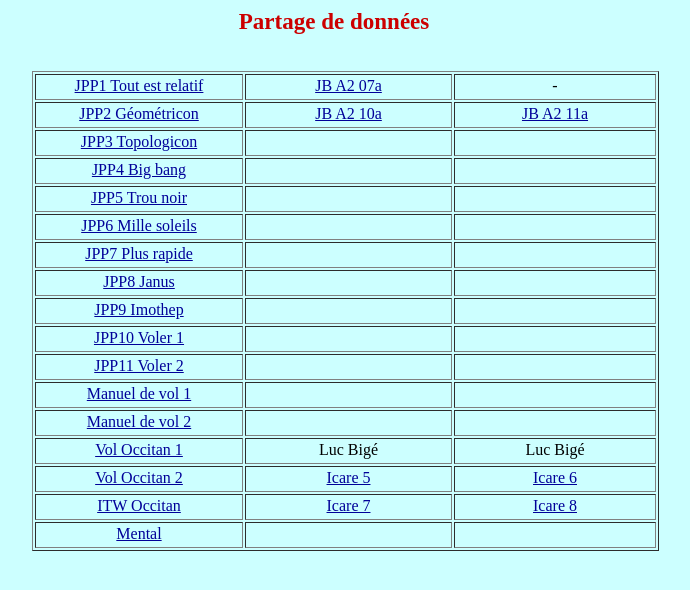
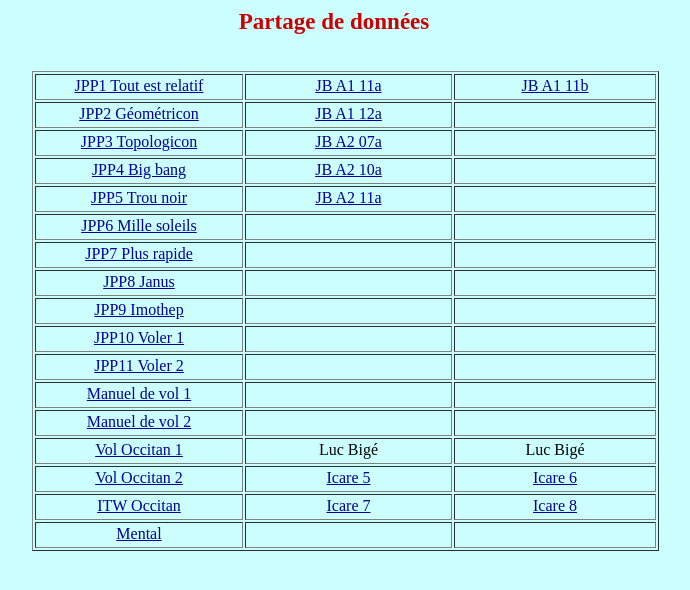
Before and after one commit to Prophil17/data-Partage, a plain HTML site: page index.htm in a window 1280 px wide. Shown: the whole page, without its empty margins (43-733 px from the left). Drawn offline with Linux system fonts and the light colour scheme.

Commit message:
Add files via upload

```diff
--- a/index.htm
+++ b/index.htm
@@ -1,5 +1,6 @@
 <!DOCTYPE html PUBLIC "-//W3C//DTD HTML 4.01//EN" "http://www.w3.org/TR/html4/strict.dtd">
 <html lang="fr-fr"><head>
+
 
 
 
@@ -38,8 +39,8 @@
   <tbody>
     <tr>
       <td style="vertical-align: top; text-align: center; width: 202px;"><a href="TOUT%20EST%20RELATIF.pdf">JPP1 Tout est relatif</a><br>
-      </td><td style="vertical-align: top; width: 201px; text-align: center;"><a href="07-LE%20MOI%20ET%20L%27EGO-A.mp3">JB A2 07a</a><a href="NIETZSCHE%20%20Lart.mp3">
-</a></td><td style="vertical-align: top; width: 196px; text-align: center;">-<br>
+      </td><td style="vertical-align: top; width: 201px; text-align: center;"><a href="NIETZSCHE%20%20Lart.mp3">
+</a><a href="11-CONNAISSANCE%20DES%20ASPECTS-1.mp3">JB A1 11a</a></td><td style="vertical-align: top; width: 196px; text-align: center;"><a href="11-CONNAISSANCE%20DES%20ASPECTS-2.mp3">JB A1 11b</a>
 
 </td>
 
@@ -47,30 +48,33 @@
     </tr>
     <tr>
       <td style="vertical-align: top; text-align: center; width: 202px;"><a href="GEOMETRICON.pdf">JPP2 Géométricon</a>
-      </td><td style="vertical-align: top; width: 201px; text-align: center;"><a href="10-LES%20COULISSES%20DE%20L%27AME-A.mp3">JB A2 10a</a></td><td style="vertical-align: top; width: 196px; text-align: center;"><a href="11-LES%20MECANISMES%20REVELATEURS-A.mp3">JB A2 11a</a></td>
+      </td><td style="vertical-align: top; width: 201px; text-align: center;"><a href="12-INTERPRETATION%20DES%20ASPECTS-1.mp3">JB A1 12a</a></td><td style="vertical-align: top; width: 196px; text-align: center;"><br>
+</td>
 
 
     </tr>
     <tr>
       <td style="vertical-align: top; text-align: center; width: 202px;"><a href="TOPOLOGICON.pdf">JPP3 Topologicon</a>
-      </td><td style="vertical-align: top; width: 201px; text-align: center;"><br>
-</td><td style="vertical-align: top; width: 196px; text-align: center;"><a href="11-LES%20MECANISMES%20REVELATEURS-B.mp3"><br>
-</a></td>
+      </td><td style="vertical-align: top; width: 201px; text-align: center;">
+      <a href="07-LE%20MOI%20ET%20L%27EGO-A.mp3">JB A2 07a</a></td><td style="vertical-align: top; width: 196px; text-align: center;"><a href="11-LES%20MECANISMES%20REVELATEURS-B.mp3">
+</a><br>
+</td>
 
 
     </tr>
     <tr>
       <td style="vertical-align: top; text-align: center; width: 202px;">
       <a href="BIG%20BANG.pdf">JPP4 Big bang</a><br>
-</td><td style="vertical-align: top; width: 201px; text-align: center;"><br>
-</td><td style="vertical-align: top; width: 196px; text-align: center;"><br>
+</td><td style="vertical-align: top; width: 201px; text-align: center;">
+      <a href="10-LES%20COULISSES%20DE%20L%27AME-A.mp3">JB A2 10a</a></td><td style="vertical-align: top; width: 196px; text-align: center;">
+      <br>
 </td>
 
 
     </tr>
     <tr>
       <td style="vertical-align: top; text-align: center; width: 202px;"><a href="TROU%20NOIR.pdf">JPP5 Trou noir</a><br>
-      </td><td style="vertical-align: top; width: 201px; text-align: center;"><br>
+      </td><td style="vertical-align: top; width: 201px; text-align: center;"><a href="11-LES%20MECANISMES%20REVELATEURS-A.mp3">JB A2 11a</a>
 </td><td style="vertical-align: top; width: 196px; text-align: center;"><br>
 </td>
 
```
Also changed, not shown: 1 other file.
